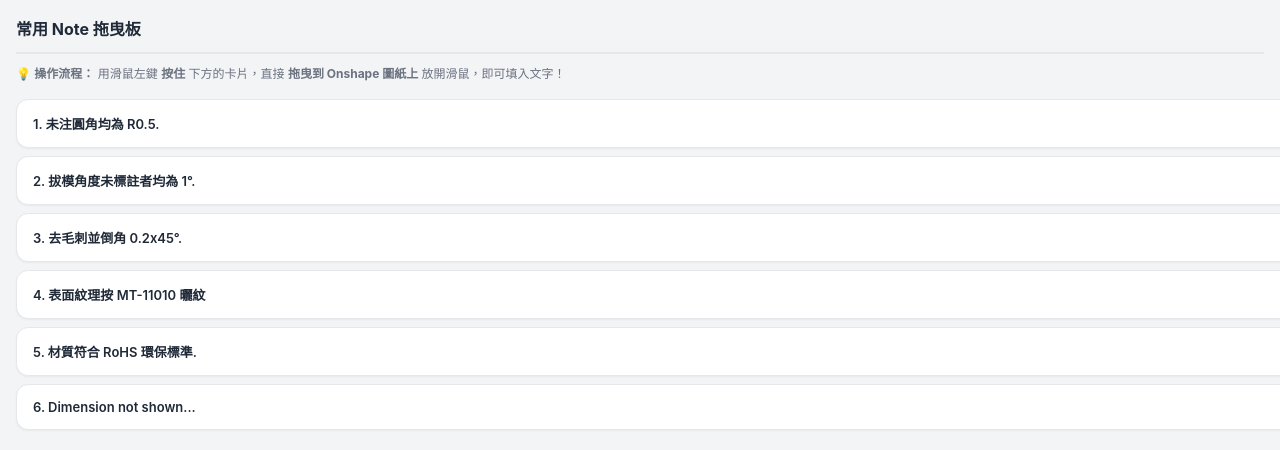
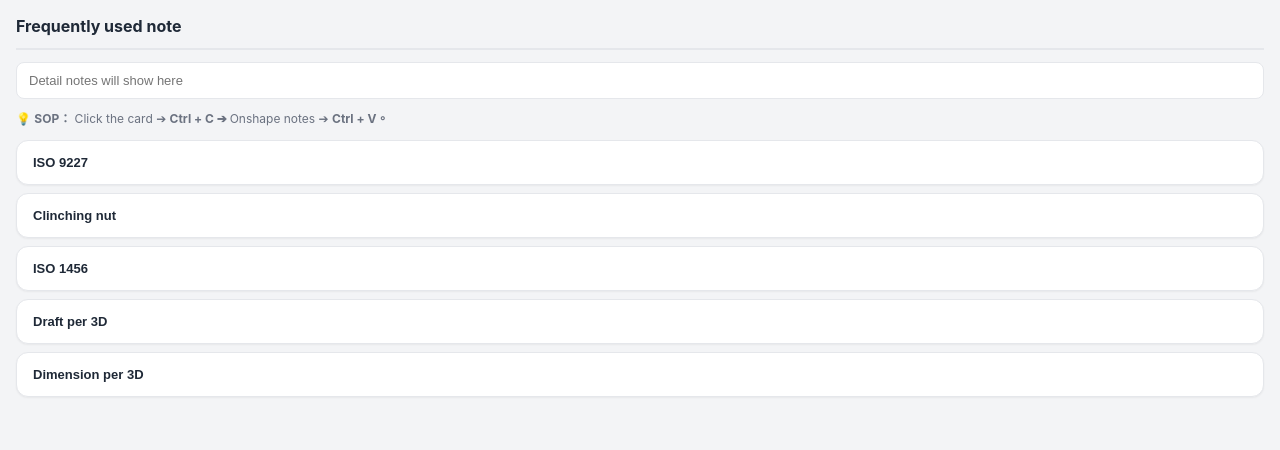
Before and after one commit to Hmmmmmburger/OS-note-clipboard, a plain HTML site: page index.html in a window 1280 px wide. Drawn offline with Linux system fonts and the light colour scheme.

Commit message:
Update input styles and button functionality

```diff
--- a/index.html
+++ b/index.html
@@ -50,14 +50,36 @@
             margin: 0;
         }
 
+        /* --- 3. 誘餌輸入框樣式 (繞過 Onshape 剪貼簿阻擋) --- */
+        .input-container {
+            margin-bottom: 12px;
+        }
+
+        .helper-input {
+            width: 100%;
+            padding: 10px 12px;
+            border: 1px solid var(--border);
+            border-radius: 8px;
+            font-size: 13px;
+            box-sizing: border-box;
+            background-color: #fff;
+            color: var(--text-primary);
+            transition: border-color 0.2s;
+        }
+
+        .helper-input:focus {
+            border-color: var(--accent);
+            outline: none;
+        }
+
         .desc-text {
-            margin: 4px 0 16px 0;
+            margin: 4px 0 12px 0;
             font-size: 12px;
             color: #6b7280;
             line-height: 1.4;
         }
 
-        /* --- 3. 將按鈕美化為卡片式懸浮 (並設定鼠標為移動樣式) --- */
+        /* --- 4. 將按鈕美化為卡片式懸浮 --- */
         .copy-grid {
             display: flex;
             flex-direction: column;
@@ -76,13 +98,8 @@
             text-align: left;
             font-size: 13px;
             font-weight: 600;
-
-            /* 關鍵：改為抓取/移動的游標，提示使用者這是可以拖曳的 */
-            cursor: grab;
-
+            cursor: pointer;
             transition: all 0.2s ease;
-            user-select: none;
-            /* 防止拖曳時文字被反白，保持美觀 */
         }
 
         .copy-btn:hover {
@@ -91,13 +108,7 @@
             border-color: var(--accent);
         }
 
-        /* 當正在拖曳時的視覺效果 */
-        .copy-btn:active {
-            cursor: grabbing;
-            background-color: #f9fafb;
-        }
-
-        /* 提示泡泡 (保留作為輔助) */
+        /* --- 5. 正上方淡綠色提示泡泡 --- */
         .toast {
             position: fixed;
             top: -60px;
@@ -107,8 +118,11 @@
             border-radius: 10px;
             box-shadow: var(--shadow-md);
             background-color: #f0fdf4;
+            /* 淡綠色背景 */
             color: #166534;
+            /* 深綠色文字 */
             border: 1px solid #bbf7d0;
+            /* 綠色邊框 */
             font-size: 13px;
             font-weight: 700;
             text-align: center;
@@ -131,46 +145,49 @@
 
     <div class="sidebar-container">
         <div class="header">
-            <h1 class="header-title">常用 Note 拖曳板</h1>
+            <h1 class="header-title">Frequently used note</h1>
         </div>
 
-        <p class="desc-text">💡 <b>操作流程：</b> 用滑鼠左鍵 <b>按住</b> 下方的卡片，直接 <b>拖曳到 Onshape 圖紙上</b> 放開滑鼠，即可填入文字！</p>
+        <div class="input-container">
+            <input type="text" id="hidden-input" class="helper-input" placeholder="Detail notes will show here">
+        </div>
+
+        <p class="desc-text">💡 <b>SOP：</b> Click the card ➔ <b> Ctrl + C ➔ </b>Onshape notes ➔ <b>Ctrl + V。
+        </p>
 
         <div class="copy-grid">
-            <div class="copy-btn" draggable="true" data-text="1. 未注圓角均為 R0.5.">1. 未注圓角均為 R0.5.</div>
-            <div class="copy-btn" draggable="true" data-text="2. 拔模角度未標註者均為 1°.">2. 拔模角度未標註者均為 1°.</div>
-            <div class="copy-btn" draggable="true" data-text="3. 去毛刺並倒角 0.2x45°.">3. 去毛刺並倒角 0.2x45°.</div>
-            <div class="copy-btn" draggable="true" data-text="4. 表面紋理按 MT-11010 曬紋處理.">4. 表面紋理按 MT-11010 曬紋</div>
-            <div class="copy-btn" draggable="true" data-text="5. 材質符合 RoHS 環保標準.">5. 材質符合 RoHS 環保標準.</div>
-            <div class="copy-btn" draggable="true" data-text="6. DIMENSIONS NOT SHOWN MUST REFER TO 3D MODEL.">6.
-                Dimension not shown...</div>
+            <button class="copy-btn" data-text="ISO 9227">ISO 9227</button>
+            <button class="copy-btn" data-text="linching nut">Clinching nut</button>
+            <button class="copy-btn" data-text="ISO 1456">ISO 1456</button>
+            <button class="copy-btn" data-text="Draft per 3D">Draft per 3D</button>
+            <button class="copy-btn" data-text="DIMENSIONS NOT SHOWN MUST REFER TO 3D MODEL.">Dimension per
+                3D</button>
         </div>
     </div>
 
     <div id="toast" class="toast"></div>
 
     <script>
-        const dragItems = document.querySelectorAll('.copy-btn');
+        const buttons = document.querySelectorAll('.copy-btn');
         const toast = document.getElementById('toast');
+        const hiddenInput = document.getElementById('hidden-input');
         let toastTimer = null;
 
-        dragItems.forEach(item => {
-            // 監聽拖曳開始事件
-            item.addEventListener('dragstart', (e) => {
-                const textToCopy = item.getAttribute('data-text');
+        buttons.forEach(button => {
+            button.addEventListener('click', () => {
+                const textToCopy = button.getAttribute('data-text');
 
-                // 核心：將文字資料塞進瀏覽器的原生的拖曳封包中
-                e.dataTransfer.setData('text/plain', textToCopy);
+                // 核心邏輯：把文字填入輸入框，並強制全選（反白）
+                hiddenInput.value = textToCopy;
+                hiddenInput.select(); // 自動選取，此時使用者只要按下 Ctrl+C 即可
 
-                // 提示使用者正在拖曳
-                showToast('正在拖曳文字，請移至圖紙中放開！');
-            });
-
-            // 拖曳結束
-            item.addEventListener('dragend', () => {
-                setTimeout(() => {
-                    toast.classList.remove('show');
-                }, 500);
+                // 同時也嘗試往系統剪貼簿塞一次（雖然可能會被 Onshape 阻擋，但當作雙重保險）
+                navigator.clipboard.writeText(textToCopy).then(() => {
+                    showToast('已為您填入上方框並全選！請按 Ctrl+C 複製');
+                }).catch(err => {
+                    // 若瀏覽器完全不給寫入剪貼簿，依然提示使用者用輸入框
+                    showToast('請按 Ctrl+C 複製上方框內文字！');
+                });
             });
         });
 
@@ -178,6 +195,7 @@
             if (toastTimer) clearTimeout(toastTimer);
             toast.textContent = msg;
             toast.classList.add('show');
+            toastTimer = setTimeout(() => { toast.classList.remove('show'); }, 2500); // 延長到2.5秒，讓使用者看清提示
         }
     </script>
 </body>
```
